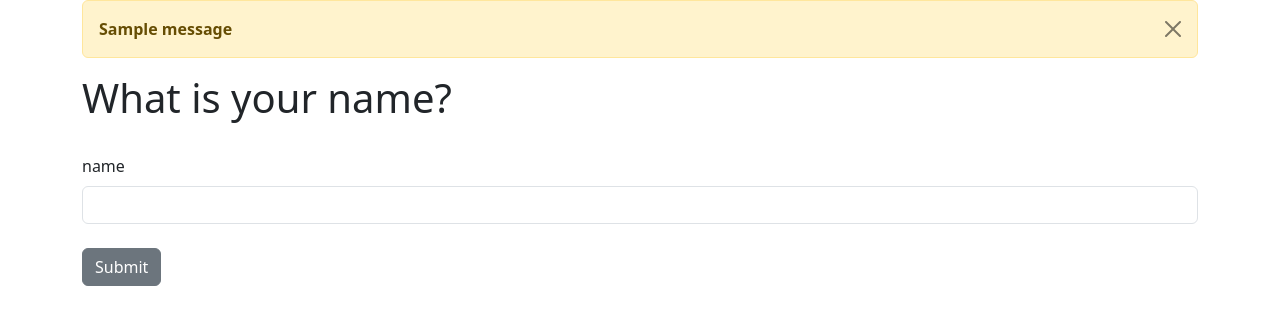
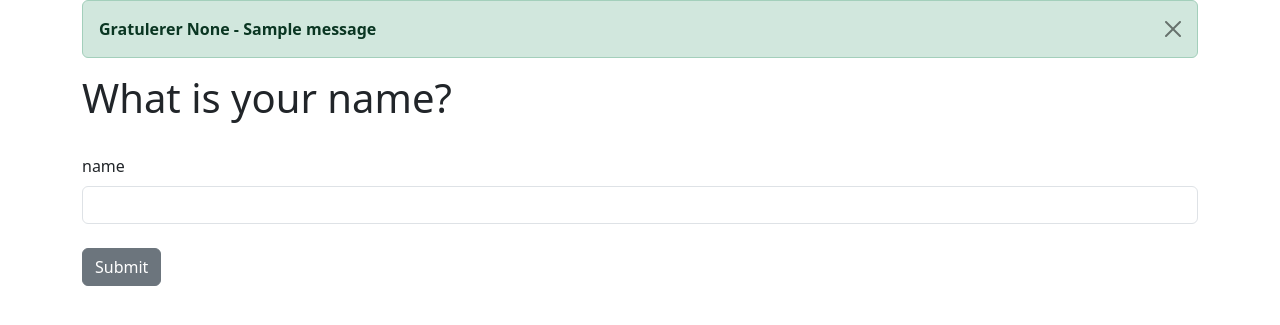
Before and after one commit to MichaelHelgesen/flask-test, a Flask app: page /name in a window 1280 px wide. Shown: the part 56-381 px from the top of the page. Run offline with Flask 2, Linux system fonts and the light colour scheme; one stand-in notice (Sample message) is shown.

Commit message:
Flask fash

```diff
--- a/templates/name.html
+++ b/templates/name.html
@@ -2,8 +2,8 @@
 
 {% block content %}
     {% for message in get_flashed_messages() %}
-        <div class="alert alert-warning alert-dismissible fade show" role="alert">
-            <strong>{{ message }}</strong>
+        <div class="alert alert-success alert-dismissible fade show" role="alert">
+            <strong>Gratulerer {{ name }} - {{ message }}</strong>
             <button type="button" class="btn-close" data-bs-dismiss="alert" aria-label="Close"></button>
         </div>
     {% endfor %}
```
